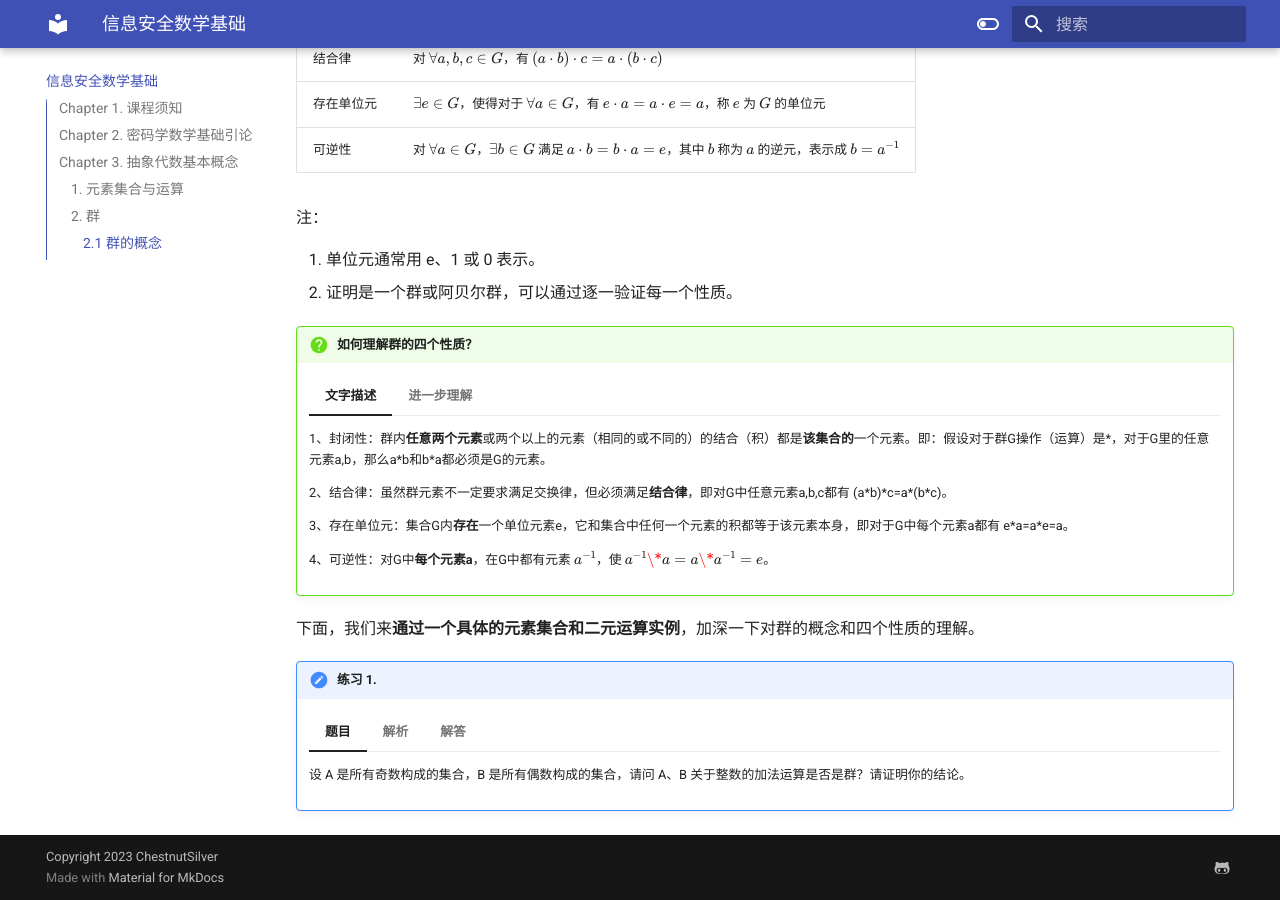
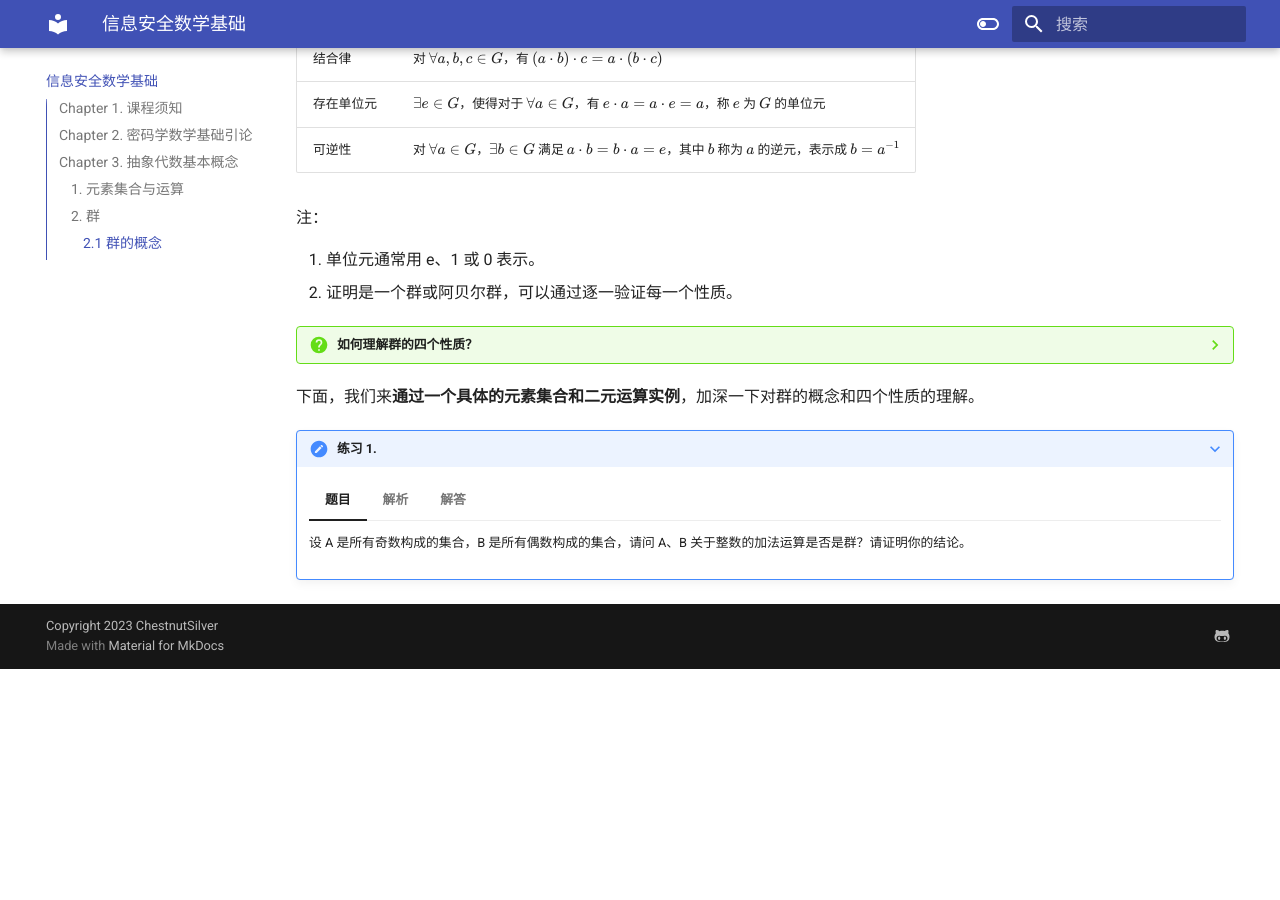
Before and after one commit to ChestnutSilver/TJIS-My-Helloworld, an MkDocs documentation site: the page built from docs/信息安全数学基础.md, in a window 1280 px wide and 900 px high, scrolled down 1903 px. Built offline with MkDocs 1.6.1 and Material for MkDocs 9.7.7, drawn with Linux system fonts in a browser that asks for light colours; after the commit the page ends 2572 px from its top, so only the background shows below that.

Commit message:
Update 信息安全数学基础.md

```diff
--- a/docs/信息安全数学基础.md
+++ b/docs/信息安全数学基础.md
@@ -80,7 +80,7 @@
 1. 单位元通常用 e、1 或 0 表示。
 2. 证明是一个群或阿贝尔群，可以通过逐一验证每一个性质。
 
-!!! question "如何理解群的四个性质？"
+??? question "如何理解群的四个性质？"
 
     === "文字描述"
 
@@ -90,7 +90,7 @@
 
         3、存在单位元：集合G内**存在**一个单位元素e，它和集合中任何一个元素的积都等于该元素本身，即对于G中每个元素a都有 e\*a=a\*e=a。
 
-        4、可逆性：对G中**每个元素a**，在G中都有元素 $a^{-1}$，使 $a^{-1}\*a=a\*a^{-1}=e$。
+        4、可逆性：对G中**每个元素a**，在G中都有元素 $a^{-1}$，使 $a^{-1}*a=a*a^{-1}=e$。
 
     === "进一步理解"
 
@@ -98,7 +98,7 @@
 
 下面，我们来**通过一个具体的元素集合和二元运算实例**，加深一下对群的概念和四个性质的理解。
 
-!!! note "练习 1."
+???+ note "练习 1."
 
     === "题目"
 
```
